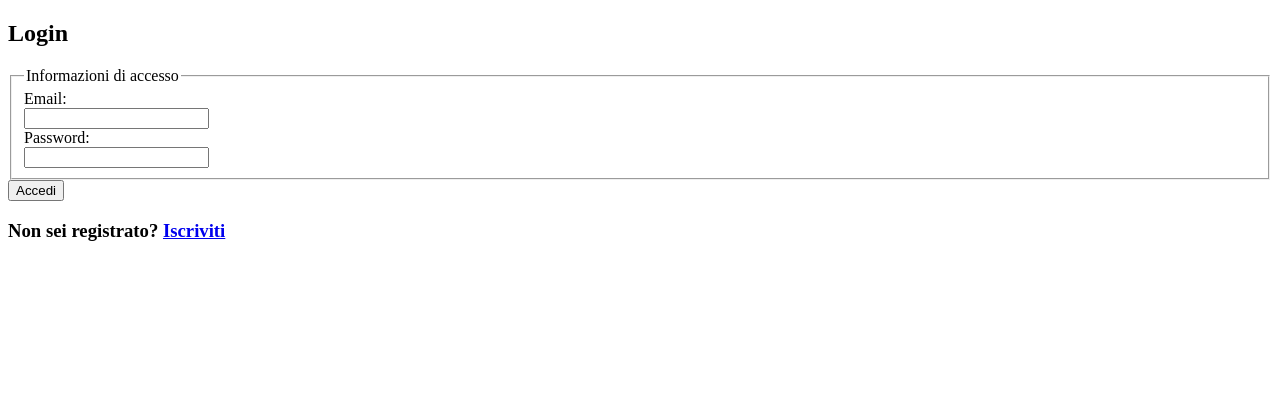
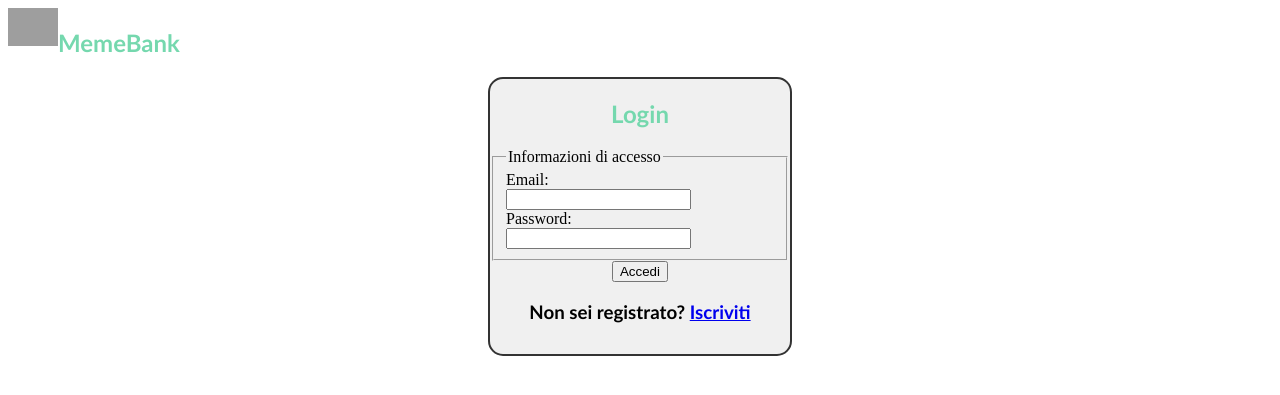
Before and after one commit to AndyVale/SAW, a PHP site: page /login.html in a window 1280 px wide. Shown: the top 395 px of the page. Run offline with PHP 8.4, Linux system fonts and the light colour scheme; grey boxes are pictures that could not be loaded.

Commit message:
Added stylesheet to login form

```diff
--- a/form.html
+++ b/form.html
@@ -11,7 +11,7 @@
     </div>
 
 	<div class="flex_container">
-	<div class="secondclass">
+	<div class="form_border_registration">
 	<h2 class="firstclass">Registrazione</h2>
     <form action="registration.php" method="post">
 
--- a/login.html
+++ b/login.html
@@ -2,9 +2,18 @@
 <html lang="it">
 <head>
     <title>Login</title>
+    <link rel="stylesheet" href="style.css">
 </head>
 <body>
-    <h2>Login</h2>
+    <div class="flex_container_logo">
+		<div><img class="logo_image" src="5338757-84.png" alt="Emoji sorridente"></div>
+		<div><h2 class="logo_text"> MemeBank </h2></div>
+    </div>
+
+    <div class="flex_container">
+    <div class="form_border_login">
+
+    <h2 class="firstclass">Login</h2>
     <form action="login.php" method="post">
     <fieldset>
 	    <legend>Informazioni di accesso</legend>
@@ -13,8 +22,11 @@
 	    <label for="pass">Password:</label> <br>
 	    <input type="password" id="pass" name="pass" required> <br>
     </fieldset>
-    <input type="submit" value="Accedi">
-    <h3> Non sei registrato? <a href='form.html'> Iscriviti </a> </h3>
+    <div class="flex_container"><input type="submit" value="Accedi"></div>
+    <h3 class="thirdclass"> Non sei registrato? <a href='form.html'> Iscriviti </a> </h3>
     </form>
+
+    </div>
+    </div>
 </body>
 </html>
--- a/style.css
+++ b/style.css
@@ -5,10 +5,18 @@
     font-family:'Gill Sans', 'Gill Sans MT', Calibri, 'Trebuchet MS', sans-serif;
 }
 
-.secondclass {
+.form_border_registration {
     border-radius: 15px;
     width: 300px;
     height: 450px;
+    background-color: #f0f0f0;
+    border: 2px solid #333;
+}
+
+.form_border_login {
+    border-radius: 15px;
+    width: 300px;
+    height: 275px;
     background-color: #f0f0f0;
     border: 2px solid #333;
 }
```
